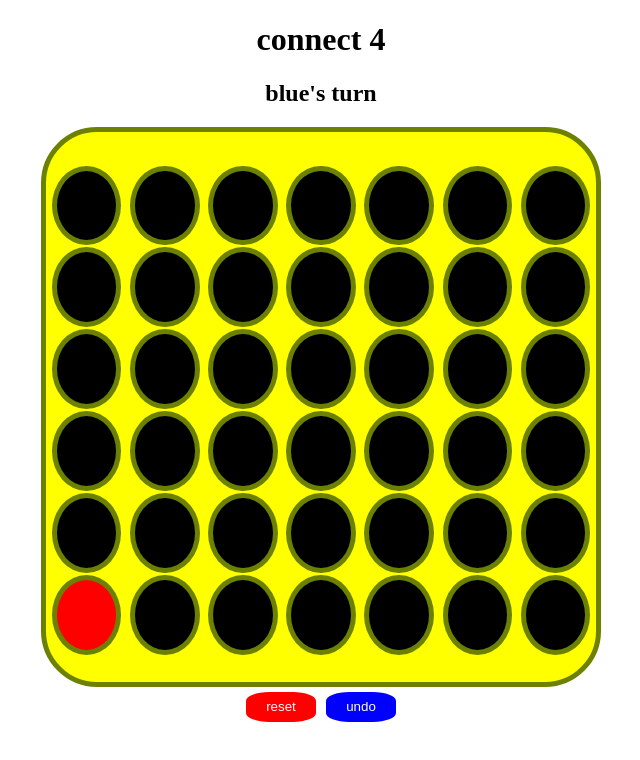
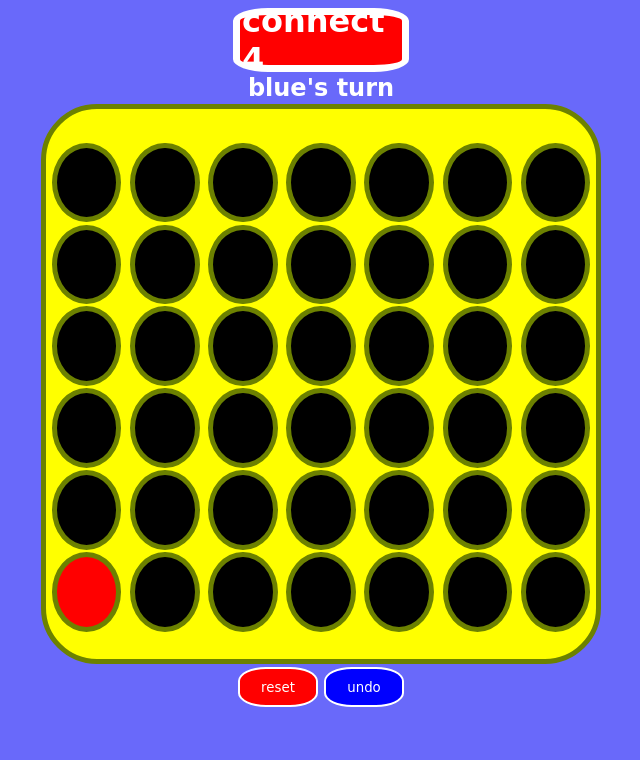
Before and after one commit to alihadi202/bait-biot, a plain HTML site: page index.html in a window 1280 px wide. Both pictures are taken after a click on the element 405 px from the left and 410 px from the top of the page. Shown: the whole page, without its empty margins (319-959 px from the left). Drawn offline with Linux system fonts and the light colour scheme.

Commit message:
i i captin

```diff
--- a/index.html
+++ b/index.html
@@ -9,7 +9,11 @@
 
 </head>
 <body>
-    <h1>connect 4 </h1>
+    <div class="connect4containercontainer">
+        <div class="connect4container">
+            <h1>connect 4 </h1>
+        </div>
+    </div>
     <h2>red's turn</h2>
     <section class="board">
         <div class="column 0">
--- a/script.js
+++ b/script.js
@@ -7,6 +7,7 @@ const resetB = document.querySelector('button');
 const undoB = document.querySelector('#undo');
 const numOfRow = 6;
 const numOfCol = 7;
+
 /*---------- Variables (state) ---------*/
 let boardArr = [];
 for (let i = 0; i < 6; i++) {
@@ -23,6 +24,7 @@ let win = 0;
 let lastPlay = [];
 let lastRow = null;
 let lastCol = null;
+let glowindx = [];
 /*----- Cached Element References  -----*/
 
 
@@ -53,7 +55,6 @@ const play = (event) =>{
                 turn = 1;
             }
 
-            console.log(boardArr)
             break;
        }else if (i === 5){
             boardArr[i][eventCol] = turn;
@@ -84,14 +85,28 @@ const play = (event) =>{
 
     function checkWin(turn , row , col ){
         //check horizontal
+        glowindx=[]
+        for (let i = 0; i < 4; i++) {
+            let row = [];
+            for (let j = 0; j < 2; j++) {
+                row.push(0);
+            }
+            glowindx.push(row);
+        }
         let count = 0;
+
         for( let i = (col-3)  ; i<col+4 ; i++ ){
             if(i >= 0 && i < numOfCol){
                 if(boardArr[row][i] == turn ){
+                    glowindx[count][0]=i;
+                    glowindx[count][1]=row;
+
                     count++;
                     if (count  >= 4){
+                        glowindx.forEach(glowpair => sqrs[(glowpair[1])+(numOfRow*glowpair[0])].classList.add('pulse'));
                         if(turn === 1){
                             msg.innerText = `red won`;
+
                         }else{
                             msg.innerText = `blue won`;
                         }
@@ -107,12 +122,23 @@ const play = (event) =>{
 
 
         // check vertical
+        glowindx=[]
+        for (let i = 0; i < 4; i++) {
+            let row = [];
+            for (let j = 0; j < 2; j++) {
+                row.push(0);
+            }
+            glowindx.push(row);
+        }
         count =0;
         for( let i = (row-3)  ; i<row+4 ; i++ ){
             if(i >= 0 && i < numOfRow){
                 if(boardArr[i][col] == turn ){
+                    glowindx[count][0]=col;
+                    glowindx[count][1]=i;
                     count++;
                     if (count  >= 4){
+                        glowindx.forEach(glowpair => sqrs[(glowpair[1])+(numOfRow*glowpair[0])].classList.add('pulse'));
                         if(turn === 1){
                             msg.innerText = `red won`;
                         }else{
@@ -129,12 +155,23 @@ const play = (event) =>{
         //check diagonal up to down
 
         count = 0;
+        glowindx=[]
+        for (let i = 0; i < 4; i++) {
+            let row = [];
+            for (let j = 0; j < 2; j++) {
+                row.push(0);
+            }
+            glowindx.push(row);
+        }
         for( let i = (row-3), j = (col-3)  ; i<(row+4) && j<(col+4); i++ , j++ ){
+
             if((i >= 0 && i < numOfRow) && (j >= 0 && j < numOfCol)){
                 if(boardArr[i][j] == turn ){
+                    glowindx[count][0]=j;
+                    glowindx[count][1]=i;
                     count++;
-                    console.log(i+' '+j)
                     if (count  >= 4){
+                        glowindx.forEach(glowpair => sqrs[(glowpair[1])+(numOfRow*glowpair[0])].classList.add('pulse'));
                         if(turn === 1){
                             msg.innerText = `red won`;
                         }else{
@@ -150,11 +187,23 @@ const play = (event) =>{
         }
         // check diagonal down to up
         count = 0 ;
+        count = 0;
+        glowindx=[]
+        for (let i = 0; i < 4; i++) {
+            let row = [];
+            for (let j = 0; j < 2; j++) {
+                row.push(0);
+            }
+            glowindx.push(row);
+        }
         for( let i = (row+3), j = (col-3)  ; i>row-4 && i<col+4; i-- , j++ ){
             if((i >= 0 && i < numOfRow) && (j >= 0 && j < numOfCol)){
                 if(boardArr[i][j] == turn ){
+                    glowindx[count][0]=j;
+                    glowindx[count][1]=i;
                     count++;
                     if (count  >= 4){
+                        glowindx.forEach(glowpair => sqrs[(glowpair[1])+(numOfRow*glowpair[0])].classList.add('pulse'));
                         if(turn === 1){
                             msg.innerText = `red won`;
                         }else{
@@ -174,11 +223,14 @@ const play = (event) =>{
 
 function stop(){
     columns.forEach(column=>column.removeEventListener('click', play));
+    columns.forEach(column=>column.removeEventListener('mouseover', preview));
+    columns.forEach(column=>column.removeEventListener('mouseout', afterview));
 }
 
 
 
 function reset(){
+    win = 0;
     sqrs.forEach(sqr => sqr.style.backgroundColor='black')
     boardArr = [];
     for (let i = 0; i < 6; i++) {
@@ -186,10 +238,13 @@ function reset(){
         for (let j = 0; j < 7; j++) {
             row.push(0);
         }
+        glowindx.forEach(glowpair => sqrs[(glowpair[1])+(numOfRow*glowpair[0])].classList.remove('pulse'));
 
         boardArr.push(row);
     }
     columns.forEach(column=>column.addEventListener('click', play));
+    columns.forEach(column=>column.addEventListener('mouseover', preview));
+    columns.forEach(column=>column.addEventListener('mouseout', afterview));
     if(turn === 1){
         msg.innerText = `red's turn`;
     }else{
@@ -217,6 +272,7 @@ function undo(){
         }
         if(win != 0){
             columns.forEach(column=>column.addEventListener('click', play));
+            glowindx.forEach(glowpair => sqrs[(glowpair[1])+(numOfRow*glowpair[0])].classList.remove('pulse'));
         }
 
     }
@@ -224,8 +280,77 @@ function undo(){
 }
 
 
+function preview(event){
+    const classOfEvent = event.target.className
+    const pressed = classOfEvent.split(' ');
+    const eventColS = pressed[1];
+    const eventCol = Number(eventColS);
+    for(let i = 0 ; i<numOfRow ; i++){
+
+        if((boardArr[i][eventCol] != 0)&& (i!==0)){
+           if (boardArr[0][eventCol]!=0){break;}
+             if (turn == 1){
+                 sqrs[(i-1)+(numOfRow*eventCol)].style.backgroundColor='rgb(232, 82, 82)';
+             }else{
+                 sqrs[(i-1)+(numOfRow*eventCol)].style.backgroundColor='rgb(79, 79, 247)';
+             }
+             break;
+        }else if (i === 5){
+             if (turn == 1){
+                 sqrs[(i)+(numOfRow*eventCol)].style.backgroundColor='rgb(232, 82, 82)';
+
+             }else{
+                 sqrs[(i)+(numOfRow*eventCol)].style.backgroundColor='rgb(79, 79, 247)';
+             }
+
+        }
+     }
+
+     if (win!==0){
+         stop();
+     }
+
+ }
+
+
+
+ function afterview(event){
+    const classOfEvent = event.target.className
+    const pressed = classOfEvent.split(' ');
+    const eventColS = pressed[1];
+    const eventCol = Number(eventColS);
+    for(let i = 0 ; i<numOfRow ; i++){
+
+        if((boardArr[i][eventCol] != 0)&& (i!==0)){
+           if (boardArr[0][eventCol]!=0){break;}
+             if (turn == 1){
+                 sqrs[(i-1)+(numOfRow*eventCol)].style.backgroundColor='black';
+             }else{
+                 sqrs[(i-1)+(numOfRow*eventCol)].style.backgroundColor='black';
+             }
+             break;
+        }else if (i === 5){
+             if (turn == 1){
+                 sqrs[(i)+(numOfRow*eventCol)].style.backgroundColor='black';
+
+             }else{
+                 sqrs[(i)+(numOfRow*eventCol)].style.backgroundColor='black';
+             }
+
+        }
+     }
+
+     if (win!==0){
+         stop();
+     }
+
+ }
+
+
 
 /*----------- Event Listeners ----------*/
 columns.forEach(column=>column.addEventListener('click', play));
 resetB.addEventListener('click' , reset);
 undoB.addEventListener('click' , undo);
+columns.forEach(column=>column.addEventListener('mouseover', preview));
+columns.forEach(column=>column.addEventListener('mouseout', afterview));
--- a/style.css
+++ b/style.css
@@ -1,8 +1,13 @@
 * {
     box-sizing: border-box;
+    font-family: cursive;
   }
 
+body{
+  background-color: rgb(105, 105, 250);
+  /* background-color: #8AAAE5; */
 
+}
 
 .board {
     display: flex;
@@ -41,6 +46,8 @@
   h1 , h2{
     display: flex;
     justify-content: center;
+    color: white;
+    margin: 2px;
   }
 
   button{
@@ -48,12 +55,14 @@
     display: flex;
     justify-content: center;
     background-color: red;
-    border: 5px solid white;
+    border: 2px solid white;
     align-items: center;
     height:2.5rem ;
     width: 5rem;
     border-radius: 35%;
     cursor: pointer;
+    margin: 3px;
+
   }
   button:hover {
     background-color: #942222; /* Darker shade on hover */
@@ -80,4 +89,41 @@
     display: flex;
     justify-content: center;
 
+  }
+
+  .pulse {
+    animation: pulseBorder 1.5s infinite;
 }
+
+@keyframes pulseBorder {
+    0% {
+        border-color: rgba(255, 255, 255, 1);
+        box-shadow: 0 0 5px rgba(255, 255, 255, 0.5);
+    }
+    50% {
+        border-color: rgba(255, 255, 255, 0.5);
+        box-shadow: 0 0 20px rgba(255, 255, 255, 0.5);
+    }
+    100% {
+        border-color: rgba(255, 255, 255, 1);
+        box-shadow: 0 0 5px rgba(255, 255, 255, 0.5);
+    }
+}
+
+.connect4container{
+    background-color: red;
+    height: 4rem;
+    width: 11rem;
+    border-radius: 20%;
+    border: 7px solid white;
+    color: white;
+    display: flex;
+    justify-content: center;
+    align-items: center;
+}
+
+.connect4containercontainer{
+  display: flex;
+  justify-content: center;
+  align-items: center;
+}
```
Also changed, not shown: pics/gameBoard.png (added), pics/startBoard.png (added), 3 other files.
